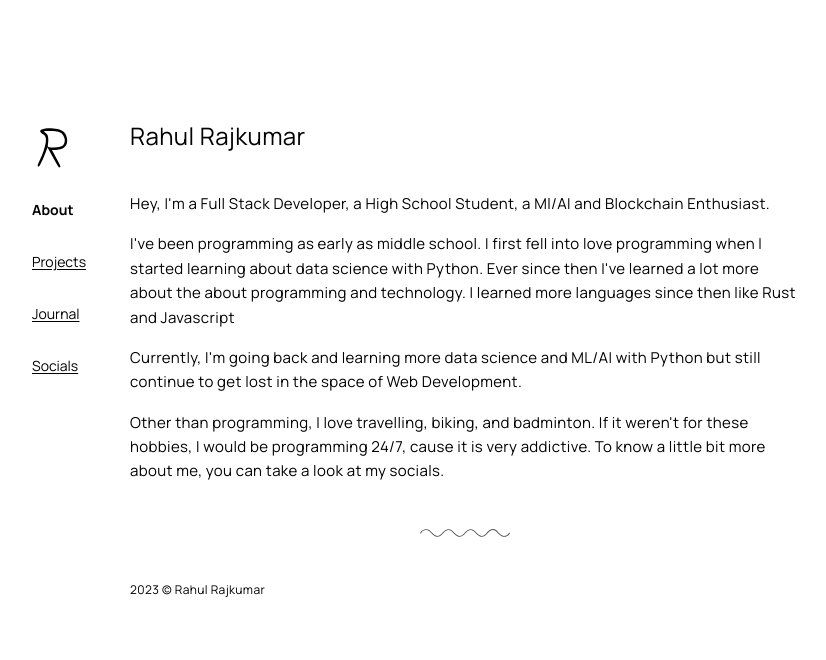
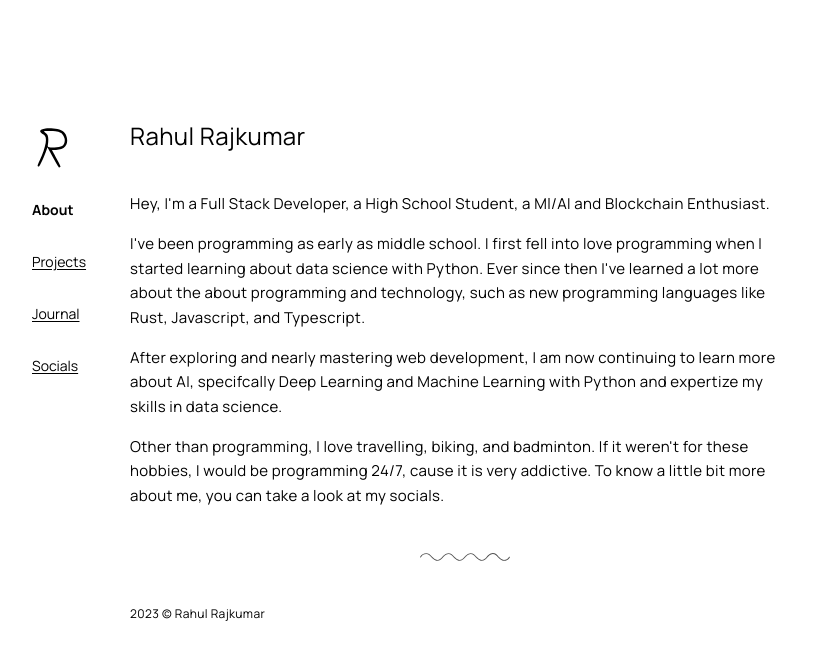
Before and after one commit to Rahuls-Coding/site, a Next.js app: page / in a window 1280 px wide. Shown: the top 660 px of the page, without its empty margins (224-1050 px from the left). Built offline with nearby package versions, Linux system fonts and the light colour scheme.

Commit message:
changes to about me

```diff
--- a/pages/index.js
+++ b/pages/index.js
@@ -26,13 +26,10 @@ export default function Home() {
             I&#39;ve been programming as early as middle school. I first fell
             into love programming when I started learning about data science
             with Python. Ever since then I&#39;ve learned a lot more about the
-            about programming and technology. I learned more languages since then like Rust and
-            Javascript{" "}
+            about programming and technology, such as new programming languages like Rust, Javascript, and Typescript.
           </p>
           <p className="pb-4">
-            Currently, I&#39;m going back and learning more data science and
-            ML/AI with Python but still continue to get lost in the space of Web
-            Development.
+            After exploring and nearly mastering web development, I am now continuing to learn more about AI, specifcally Deep Learning and Machine Learning with Python and expertize my skills in data science.
           </p>
           <p className="pb-4">
             Other than programming, I love travelling, biking, and badminton. If
```
